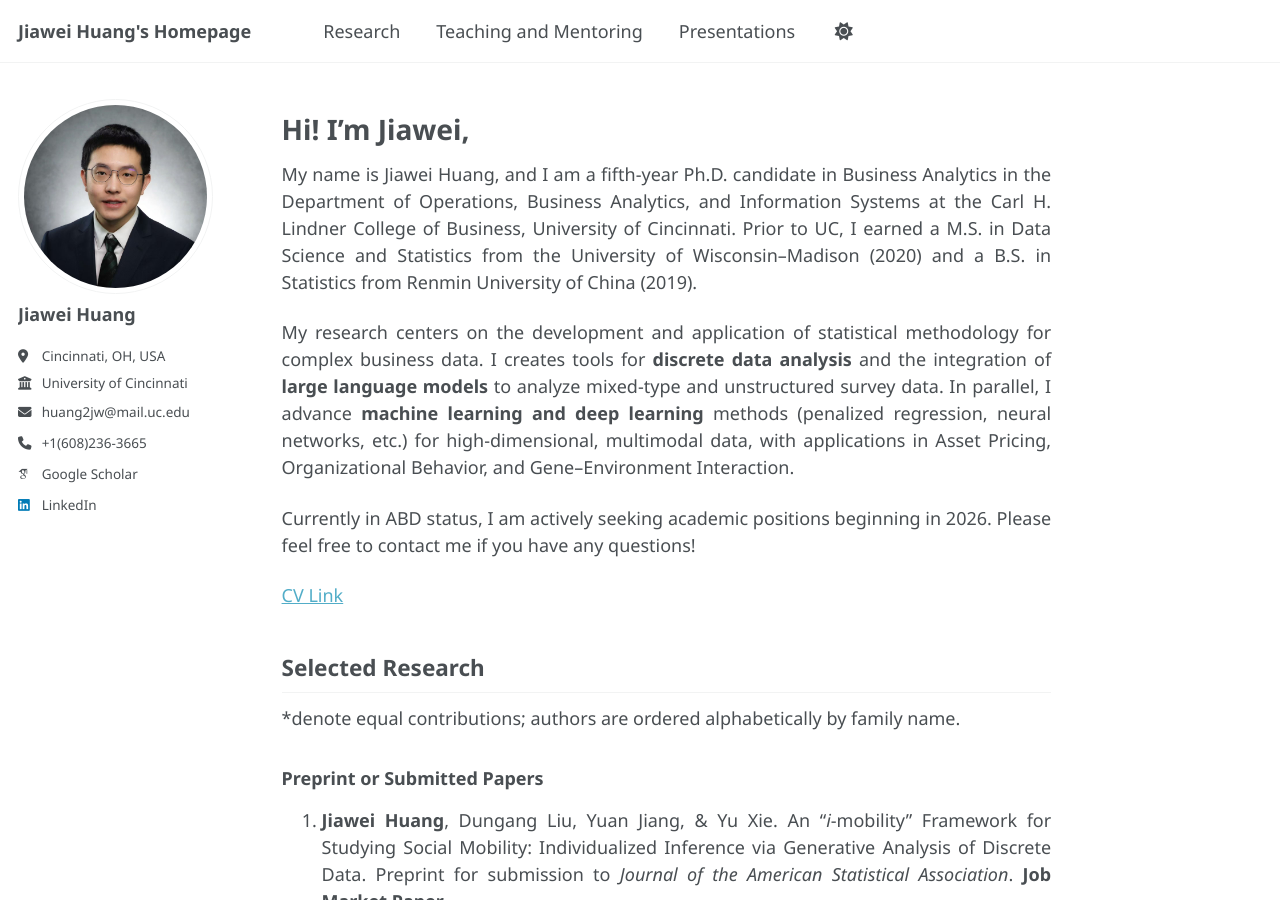
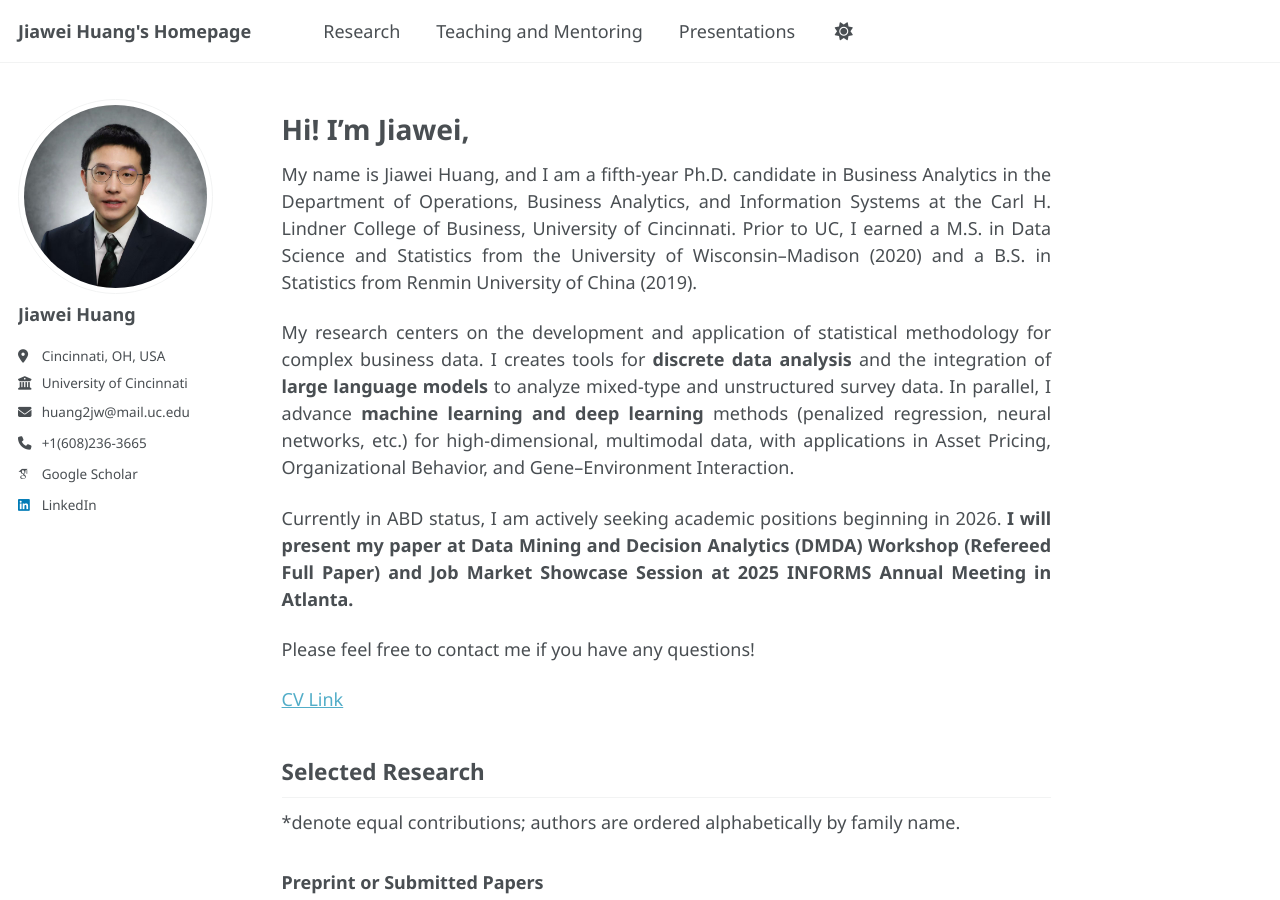
Before and after one commit to Jiawei98/Jiawei98.github.io, a Jekyll site: the page built from _pages/about.md, in a window 1280 px wide and 900 px high. Built offline with Jekyll 4.4.1, drawn with Linux system fonts in a browser that asks for light colours; some web fonts are replaced; a script that is not in the unit is left out.

Commit message:
Update about.md

```diff
--- a/_pages/about.md
+++ b/_pages/about.md
@@ -15,7 +15,9 @@ My name is Jiawei Huang, and I am a fifth-year Ph.D. candidate in Business Analy
 
 My research centers on the development and application of statistical methodology for complex business data. I creates tools for **discrete data analysis** and the integration of **large language models** to analyze mixed-type and unstructured survey data. In parallel, I advance **machine learning and deep learning** methods (penalized regression, neural networks, etc.) for high-dimensional, multimodal data, with applications in Asset Pricing, Organizational Behavior, and Gene–Environment Interaction.
 
-Currently in ABD status, I am actively seeking academic positions beginning in 2026. Please feel free to contact me if you have any questions!
+Currently in ABD status, I am actively seeking academic positions beginning in 2026. **I will present my paper at Data Mining and Decision Analytics (DMDA) Workshop (Refereed Full Paper) and Job Market Showcase Session at 2025 INFORMS Annual Meeting in Atlanta.**
+
+Please feel free to contact me if you have any questions!
 
 [CV Link](/files/CV_Jiawei_Huang_UC.pdf)
 
```
